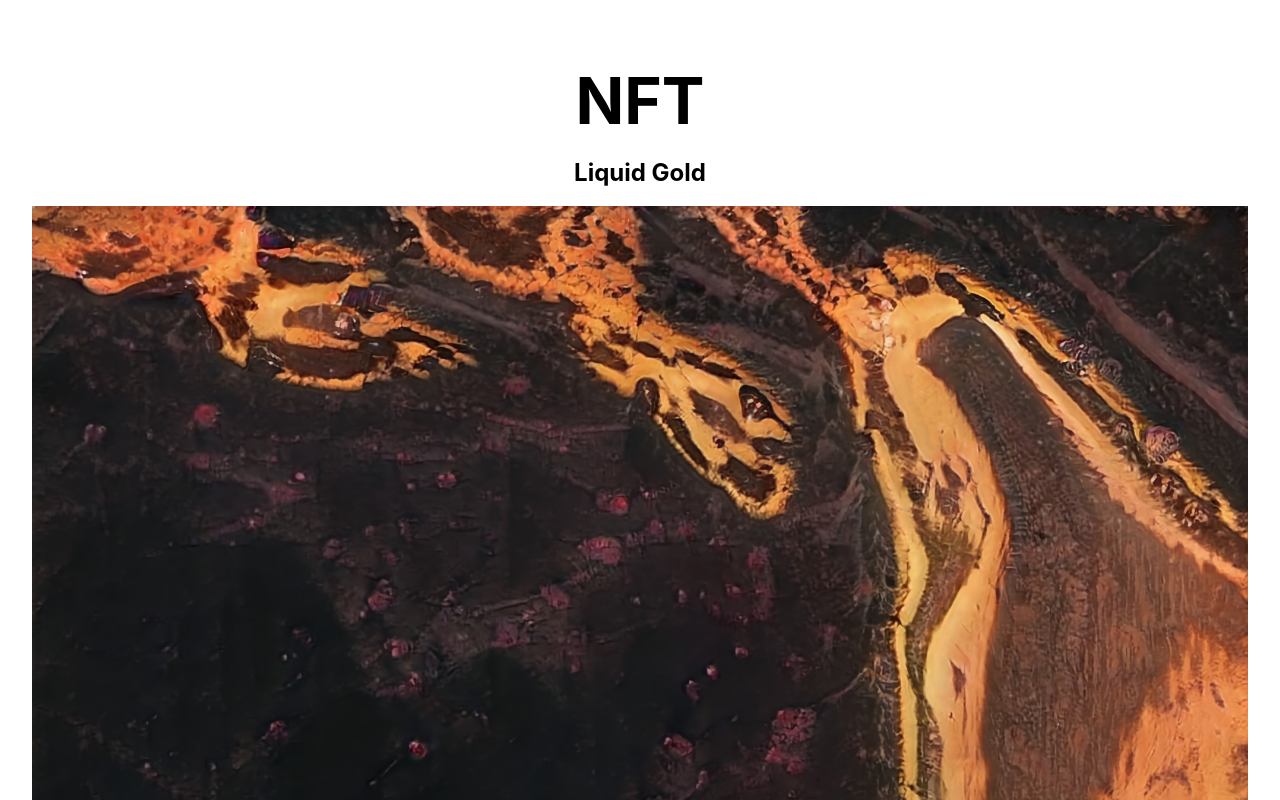
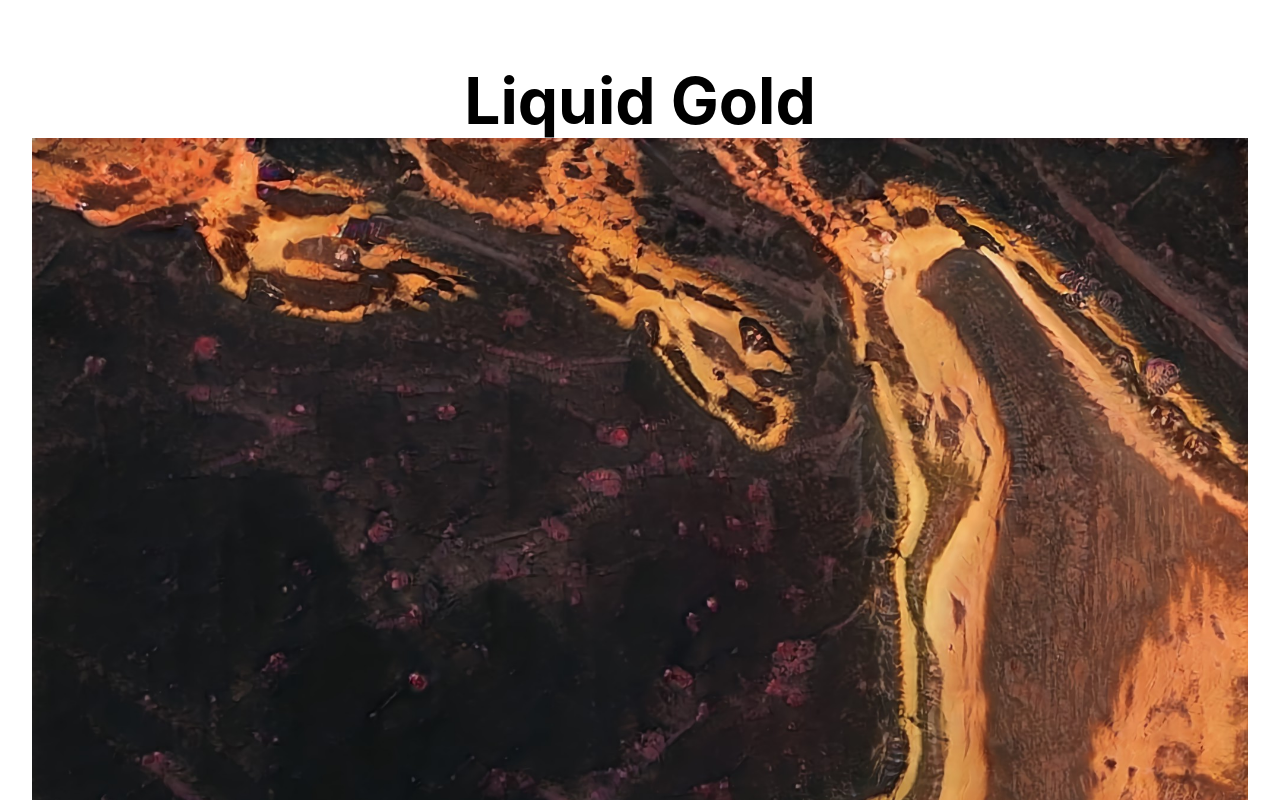
Before and after one commit to Zulu-Solarity/Arweave-Website-1, a Next.js app: page / in a window 1280 px wide. Shown: the top 800 px of the page. Built offline with nearby package versions, Linux system fonts and the light colour scheme.

Commit message:
Update index.js

```diff
--- a/pages/index.js
+++ b/pages/index.js
@@ -13,11 +13,9 @@ export default function Home() {
 
       <main className={styles.main}>
         <h1 className={styles.title}>
-          NFT
+          Liquid Gold
         </h1>
 
-
-            <h2>Liquid Gold</h2>
             <Image src="/LiquidGold.jpeg" alt="Vercel Logo" width={2048} height={2048} />
 
       </main>
```
